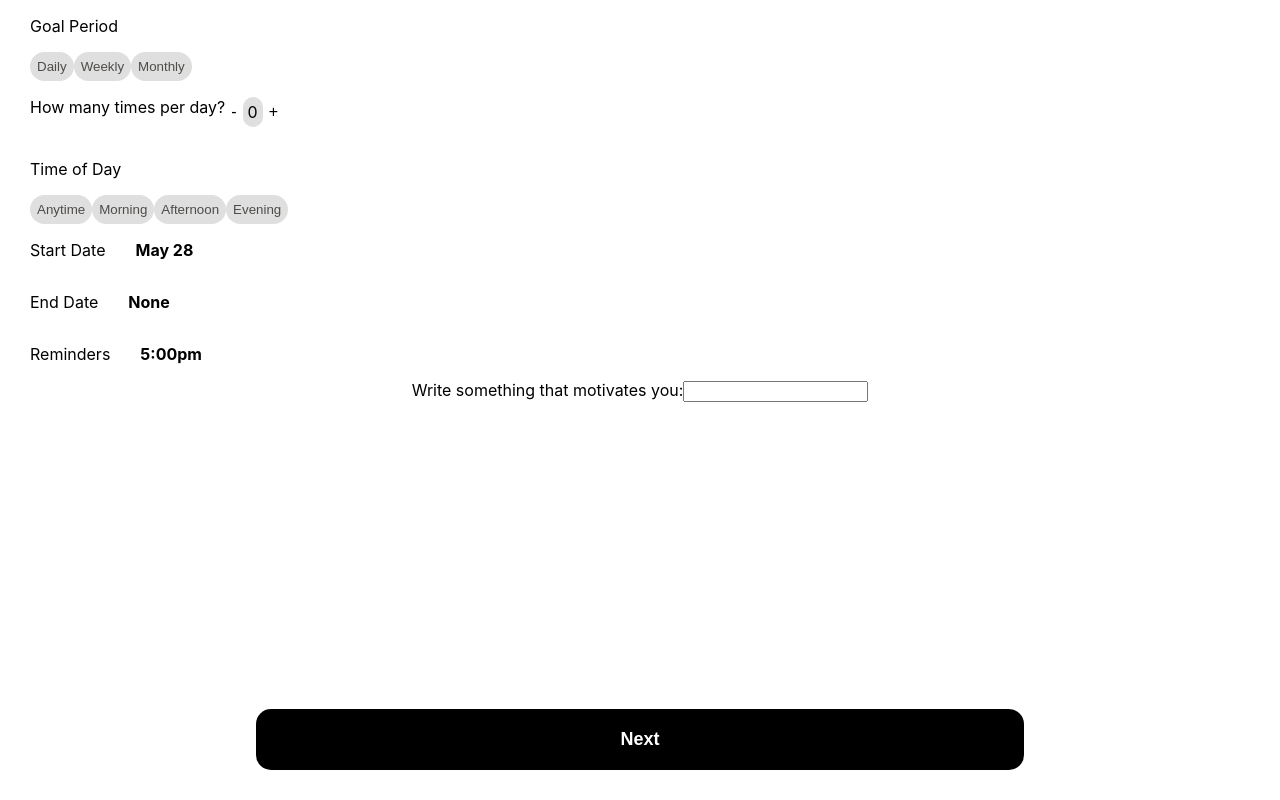
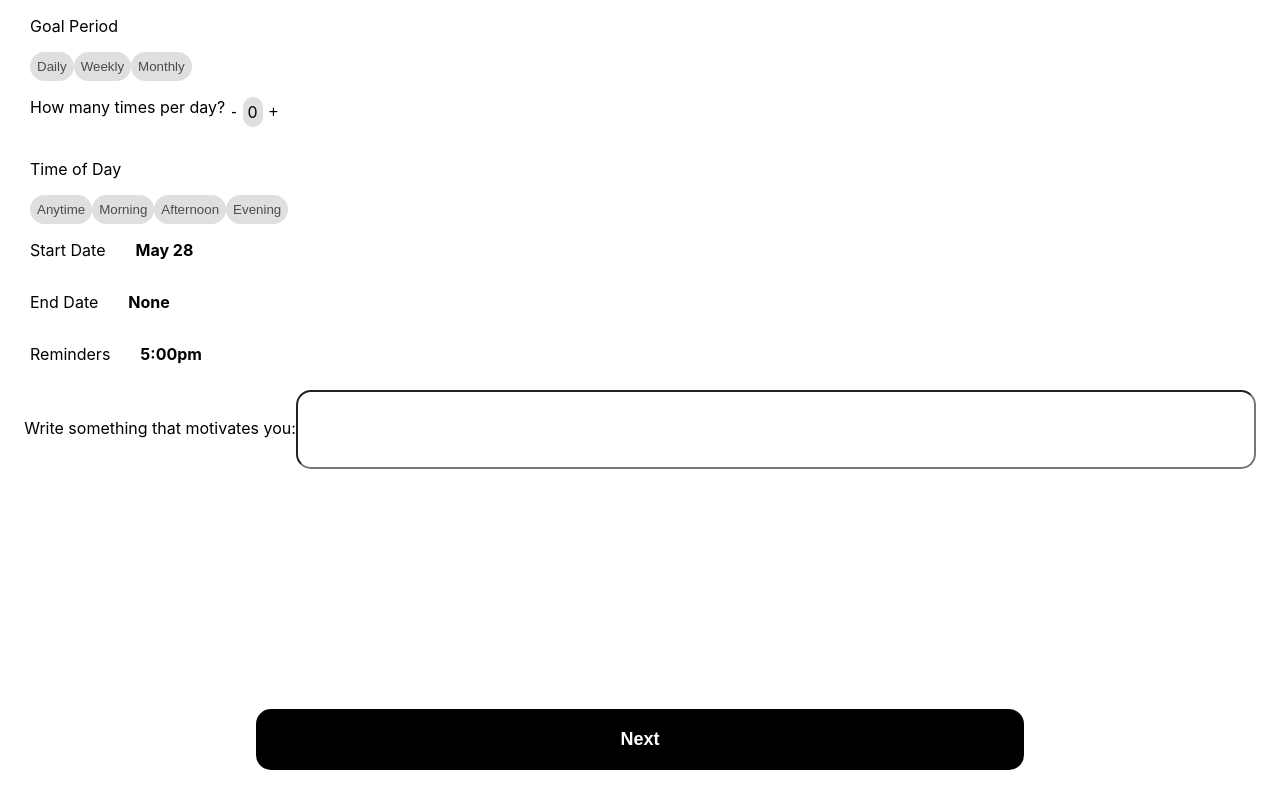
Before and after one commit to jenstella/habit-tracker, a React (Create React App) app in the folder habit-tracker/: page / in a window 1280 px wide. Built offline with nearby package versions, Linux system fonts and the light colour scheme.

Commit message:
input box

```diff
--- a/habit-tracker/src/Habit.css
+++ b/habit-tracker/src/Habit.css
@@ -73,6 +73,25 @@
   font-weight: 700;
 }
 
+/* text input */
+#form {
+    display: flex;
+    flex-direction: column;
+    justify-content: center;
+}
+
+#input-box {
+    padding: 30px;
+    margin-top: 10px;
+    border-radius: 15px;
+    color: black;
+    width: 70vw;
+}
+
+.form-text {
+    /* display: flex; */
+    align-content: flex-start;
+}
 /* next button styling */
 
 #next-button-container {
--- a/habit-tracker/src/components/Habit.jsx
+++ b/habit-tracker/src/components/Habit.jsx
@@ -162,10 +162,11 @@ export default function Habit() {
         <p className="text">Reminders</p>
         <p className="bold-text">5:00pm</p>
       </div>
+
       {/* input box "Write something to motivate yourself:" */}
       <div id="input section">
-        <form>
-          <label className="text">
+        <form id="form">
+          <label className="form-text">
             Write something that motivates you:
             <input
               type="text"
@@ -176,6 +177,7 @@ export default function Habit() {
           </label>
         </form>{" "}
       </div>
+
       {/* Next button at bottom of page */}
       <div id="next-button-container">
         <button id="next-button" onClick={handlePage}>Next</button>
```
